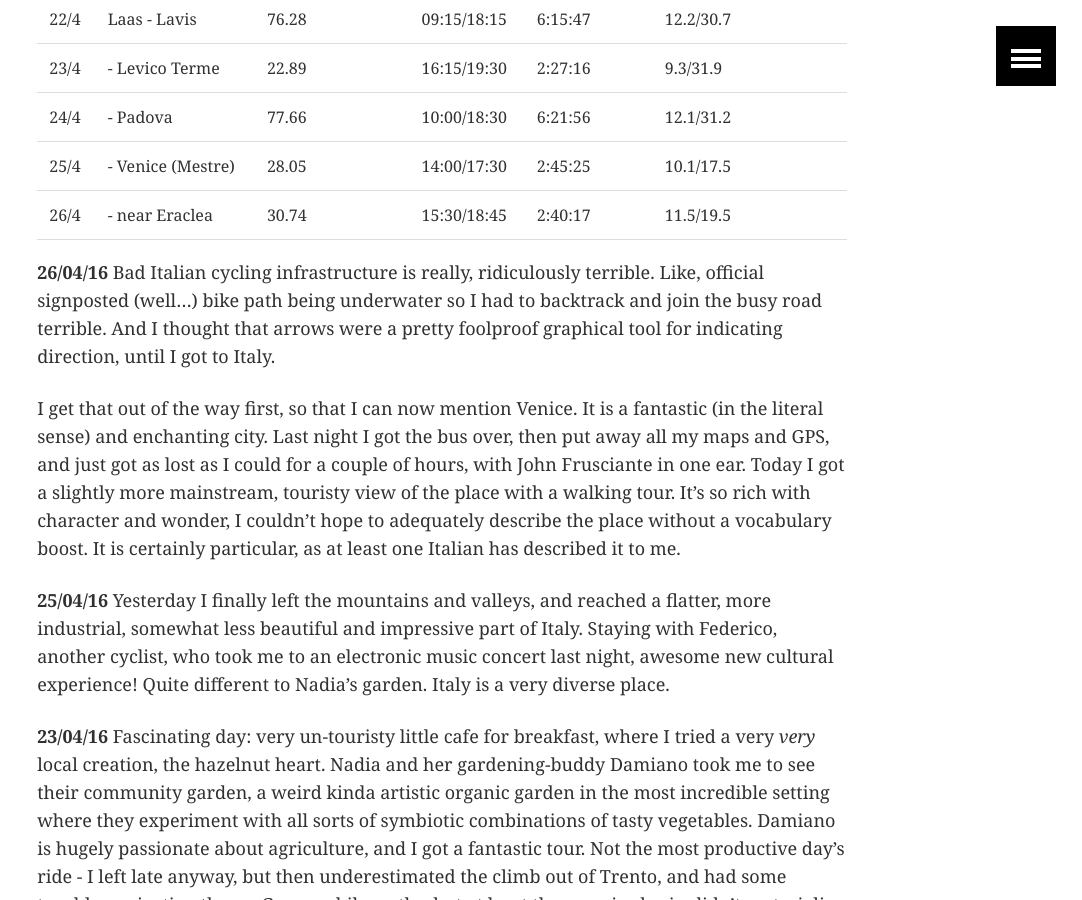
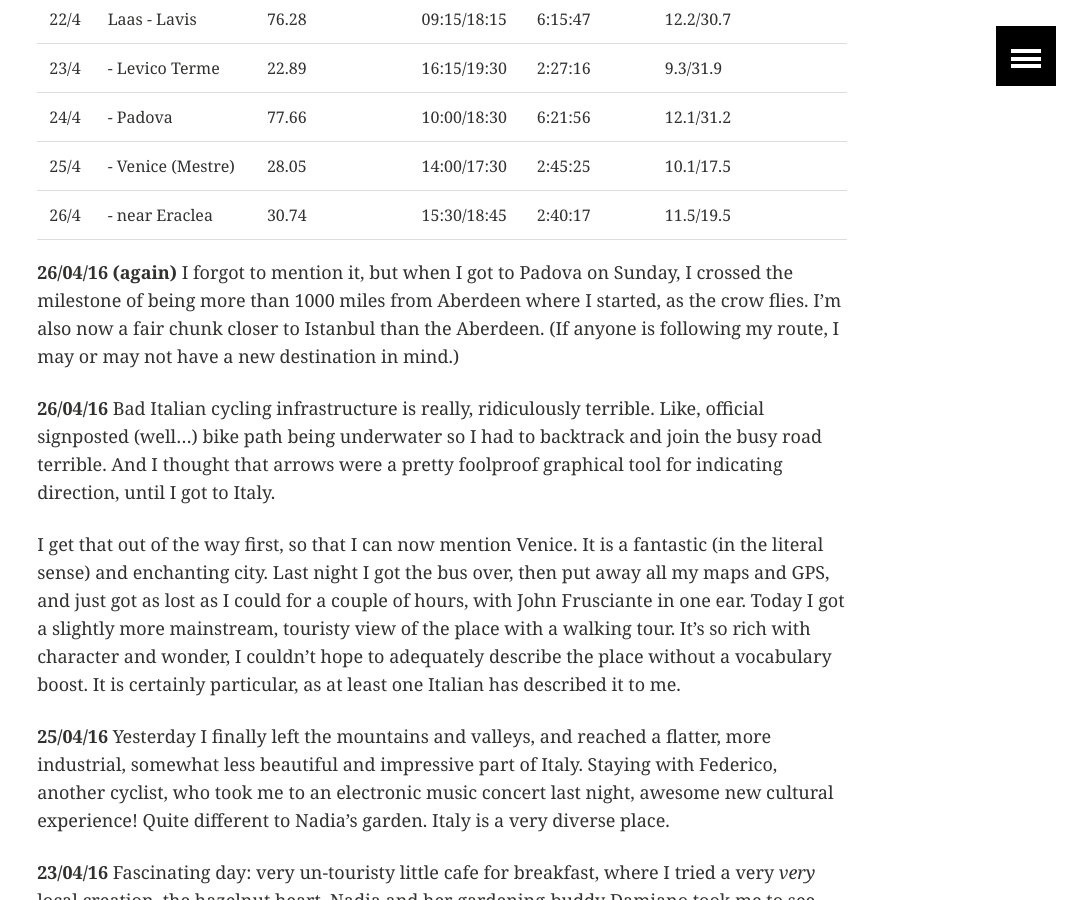
Before and after one commit to ArthurStart/git-blog, a Jekyll site: the page built from _posts/touring/2016-03-24-Quick-Update.md, in a window 1280 px wide and 900 px high, scrolled down 487 px. Shown: the whole window, without its empty margins (198-1280 px from the left). Built offline with Jekyll 4.4.1, drawn with Linux system fonts in a browser that asks for light colours; comment, search, counter and statistics services are not loaded.

Commit message:
Update again

```diff
--- a/_posts/touring/2016-03-24-Quick-Update.md
+++ b/_posts/touring/2016-03-24-Quick-Update.md
@@ -20,6 +20,9 @@ Days 30 to the present, on the road.
 | 24/4 | - Padova        | 77.66 | 10:00/18:30 | 6:21:56 | 12.1/31.2 |
 | 25/4 | - Venice (Mestre) | 28.05 | 14:00/17:30 | 2:45:25 | 10.1/17.5 |
 | 26/4 | - near Eraclea  | 30.74 | 15:30/18:45 | 2:40:17 | 11.5/19.5 |
+
+**26/04/16 (again)**
+I forgot to mention it, but when I got to Padova on Sunday, I crossed the milestone of being more than 1000 miles from Aberdeen where I started, as the crow flies. I'm also now a fair chunk closer to Istanbul than the Aberdeen. (If anyone is following my route, I may or may not have a new destination in mind.)
 
 **26/04/16**
 Bad Italian cycling infrastructure is really, ridiculously terrible. Like, official signposted (well...) bike path being underwater so I had to backtrack and join the busy road terrible. And I thought that arrows were a pretty foolproof graphical tool for indicating direction, until I got to Italy.
```
